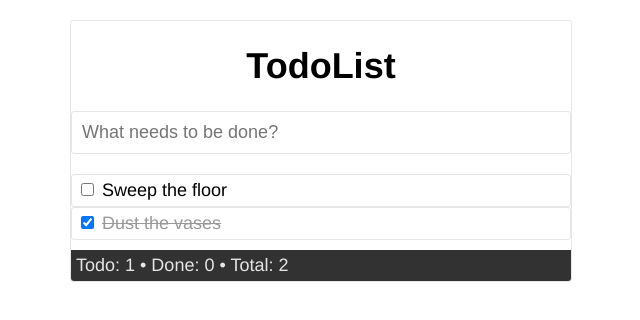
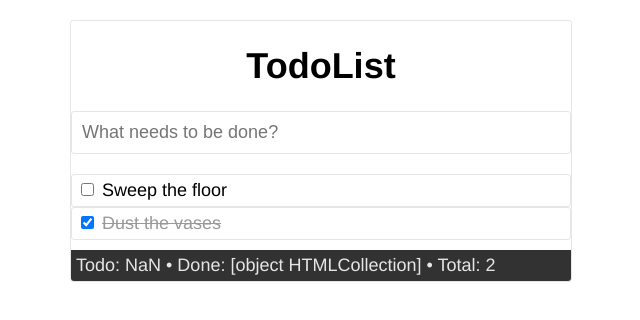
Before and after one commit to jeroenknol/todolist, a plain HTML site: page index.html in a window 1280 px wide. Shown: the whole page, without its empty margins (319-959 px from the left). Drawn offline with Linux system fonts and the light colour scheme.

Commit message:
Update all todo counters

```diff
--- a/index.html
+++ b/index.html
@@ -102,8 +102,16 @@
 
   <script>
   	var totalCount = document.getElementById('total-count');
-    var totalTodos = document.getElementsByClassName("todo").length;
+    var totalTodos = document.getElementsByClassName('todo').length;
     totalCount.innerHTML = totalTodos;
+
+    var completedCount = document.getElementById('completed-count');
+    var completedTodos = document.getElementsByClassName('completed');
+    completedCount.innerHTML = completedTodos;
+
+    var todoCount = document.getElementById('todo-count');
+    var uncompletedTodos = totalTodos - completedTodos;
+    todoCount.innerHTML = uncompletedTodos;
   </script>
 
 </body>
```
